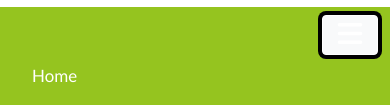
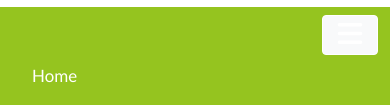
Before and after one commit to PratigyaRajput/E-commerce.github.io, a plain HTML site: page index.html in a window 390 px wide. Both pictures are taken after a click on the button 350 px from the left and 305 px from the top of the page. Shown: the part 270-375 px from the top of the page. Drawn offline with nearby package versions, Linux system fonts and the light colour scheme; a small style sheet from the web is missing.

Commit message:
update css

```diff
--- a/css/style.css
+++ b/css/style.css
@@ -51,6 +51,11 @@ ul {
   border: 1px solid white;
   border-radius: 0.25rem;
   transition: box-shadow .15s ease-in-out;
+}
+.navbar-toggler:focus {
+  text-decoration: none;
+  outline: 0;
+  box-shadow: none;
 }
 
 .btn2{
```
